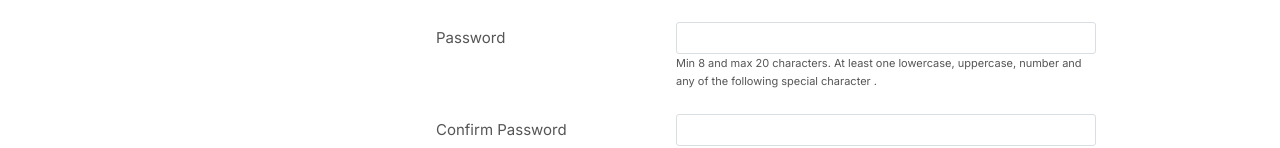
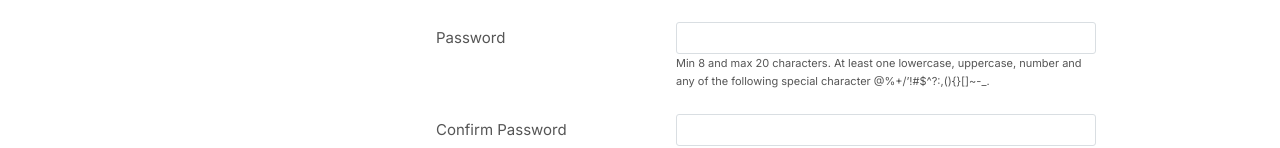
Before and after one commit to fairworks-tech/fairworks-app, an Angular app: page /create-profile in a window 1280 px wide. Shown: the part 186-334 px from the top of the page. Built offline with nearby package versions, Linux system fonts and the light colour scheme.

Commit message:
Fixed helper text issue

```diff
--- a/src/app/pages/create-profile/create-profile.component.html
+++ b/src/app/pages/create-profile/create-profile.component.html
@@ -23,7 +23,7 @@
               <div class="fw-form-el">
                 <input class="fw-form-input" id="password" type="password" formControlName="password">
                 <div class="fw-form-helper-text">
-                  <span>Min 8 and max 20 characters. At least one lowercase, uppercase, number and any of the following special character .</span>
+                  <span [innerHTML]="helperText.password"></span>
                 </div>
               </div>
             </div>
--- a/src/app/pages/create-profile/create-profile.component.ts
+++ b/src/app/pages/create-profile/create-profile.component.ts
@@ -35,6 +35,10 @@ export class CreateProfileComponent implements OnInit, OnDestroy {
     currentStep: 1,
     maxStep: 4,
     status: 'clean' //clean, progress, complete
+  }
+
+  helperText = {
+    'password': 'Min 8 and max 20 characters. At least one lowercase, uppercase, number and any of the following special character @%+\/’!#$^?:,(){}[]~-_.'
   }
 
   constructor(
```
